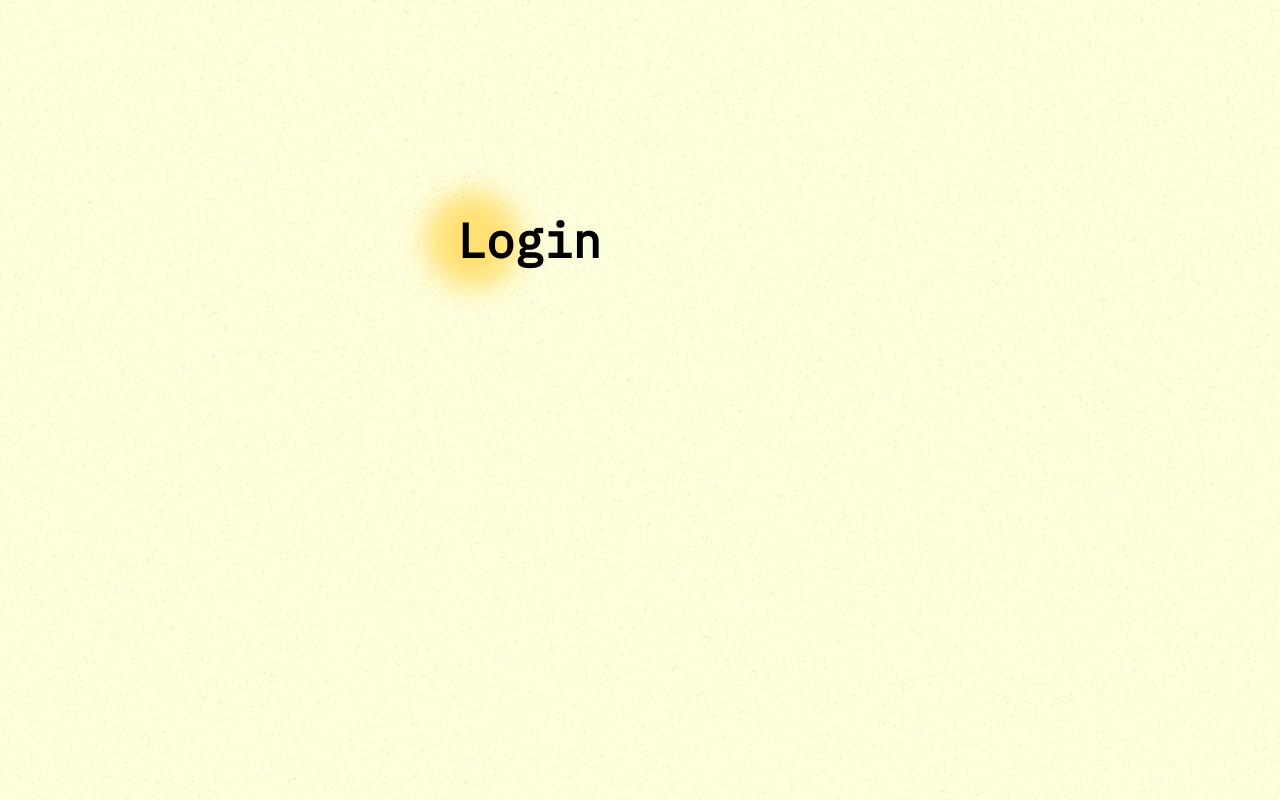
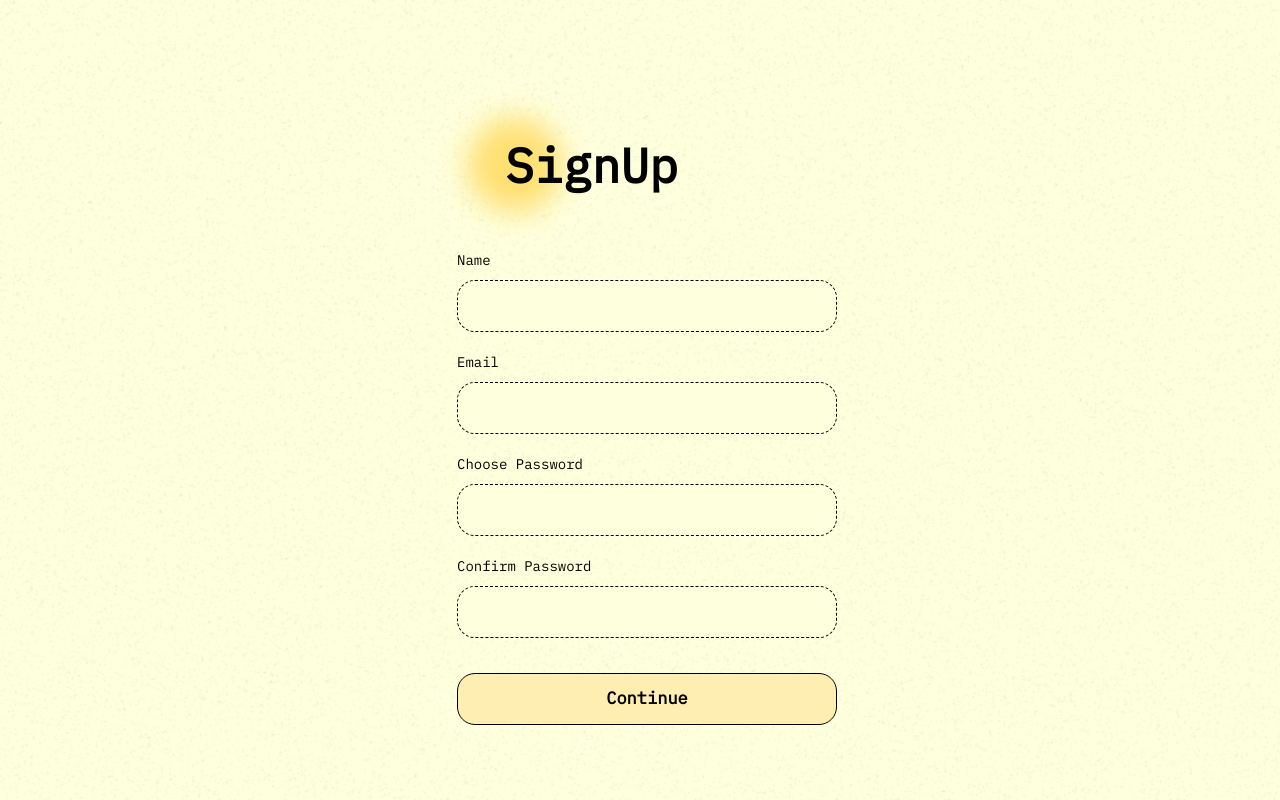
Before and after one commit to Saurav-K-S/AncesTree-Frontend, a React (Vite) app in the folder AncesTree-Frontend/: page /signup in a window 1280 px wide. Built offline with nearby package versions, Linux system fonts and the light colour scheme.

Commit message:
Static pages of Login, Signup and Forgot password completed

```diff
--- a/AncesTree-Frontend/package.json
+++ b/AncesTree-Frontend/package.json
@@ -12,7 +12,8 @@
   "dependencies": {
     "gsap": "^3.12.2",
     "react": "^18.2.0",
-    "react-dom": "^18.2.0"
+    "react-dom": "^18.2.0",
+    "react-router-dom": "^6.21.1"
   },
   "devDependencies": {
     "@types/react": "^18.2.15",
--- a/AncesTree-Frontend/src/App.jsx
+++ b/AncesTree-Frontend/src/App.jsx
@@ -1,11 +1,24 @@
-import Login from "./login/Login"
+import ForgotPassword from "./login-signup/ForgotPswd";
+import Login from "./login-signup/login/Login"
+import { BrowserRouter as Router, Route, Routes } from 'react-router-dom';
+import SignUp from "./login-signup/signup/SignUp";
+import SignUpNumber from "./login-signup/signup/SignUpNumber";
+
+
 
 function App() {
 
   return (
-    <>
-    <Login />
-    </>
+
+    <Router>
+      <Routes>
+        <Route exact path="/login" element={<Login/>} />
+        <Route exact path="/signup" element={<SignUp/>} />
+        <Route exact path="/signupnumber" element={<SignUpNumber/>} />
+        <Route path="/forgotpassword" element={<ForgotPassword/>} />
+      </Routes>
+    </Router>
+
   )
 }
 
--- /dev/null
+++ b/AncesTree-Frontend/src/components/Heading.jsx
@@ -0,0 +1,11 @@
+import React from "react";
+
+export default function Heading(props){
+    return <div className="w-[166px] h-[130px] flex justify-start items-center">
+        <div className="bg-hover-element w-[160px] h-[160px] absolute bg-cover -z-10" ></div>
+        <div className="text-[48px] ml-[70px] font-IBM-Plex-Mono font-semibold text-black">
+            {props.head}
+        </div>
+    </div>
+
+}
--- /dev/null
+++ b/AncesTree-Frontend/src/components/SubmitButton.jsx
@@ -0,0 +1,15 @@
+import React from "react";
+
+export default function  SubmitButton(props) {
+    return(
+        <div className="ml-[22px] mt-[35px]">
+        <div className="">{props.head}</div>
+        <div>
+            <button className="bg-[#FFEEB2] text-[17px] font-semibold font-IBM-Plex-Mono border-[0.5px] border-black rounded-[18px] w-[380px]  h-[52px] p-3 " >
+                {props.action}
+            </button>
+        </div>
+    </div>
+    );
+
+}
--- /dev/null
+++ b/AncesTree-Frontend/src/components/TextField.jsx
@@ -0,0 +1,10 @@
+import React from "react";
+
+export default function TextField(props){
+    return <div className="ml-[22px] mt-[20px]">
+        <div className="w-[425px] text-[14px] font-IBM-Plex-Mono">{props.head}</div>
+        <div>
+            <input className="bg-[#FEFFDD] border-[0.1px] border-black border-dashed rounded-[18px] w-[380px]  h-[52px] p-3 mt-[9px]" type={props.type}/>
+        </div>
+    </div>
+}
--- /dev/null
+++ b/AncesTree-Frontend/src/login-signup/ForgotPswd.jsx
@@ -0,0 +1,21 @@
+import React from 'react';
+import Heading from '../components/Heading';
+import TextField from '../components/TextField';
+import SubmitButton from '../components/SubmitButton';
+
+export default function ForgotPassword() {
+  return (
+    <div className="w-full h-screen flex justify-center items-center">
+            <div className="w-[424px] h-[450px]">
+
+            <Heading head="Login"/>
+              <div className='ml-[20px] font-IBM-Plex-Mono text-[17px] font-semibold'>Forgot Password?</div>
+              <TextField head="Please enter the phone number you used to register" type="number"/>
+
+
+              <SubmitButton action="Continue"/>
+
+            </div>
+        </div>
+  );
+};
--- /dev/null
+++ b/AncesTree-Frontend/src/login-signup/login/Login.jsx
@@ -0,0 +1,21 @@
+import React from "react";
+import { Link } from 'react-router-dom';
+import Heading from "../../components/Heading";
+import TextField from "../../components/TextField";
+import SubmitButton from "../../components/SubmitButton";
+
+export default function Login(){
+        return<div className="w-full h-screen flex justify-center items-center">
+            <div className="w-[410px] h-[450px]">
+
+                <Heading head="Login" />
+                <TextField head="Phone number" type="email"/>
+                <TextField head="Password" type="password"/>
+                <div className=" flex justify-end text-[13px] mt-[5px] text-[#6A6A6A] font-IBM-Plex-Mono" >
+                    <Link to="/forgot-password">Forgot password</Link>
+                </div>
+
+                <SubmitButton action="Login"/>
+            </div>
+        </div>
+}
--- /dev/null
+++ b/AncesTree-Frontend/src/login-signup/signup/SignUp.jsx
@@ -0,0 +1,17 @@
+import React from "react";
+import Heading from "../../components/Heading";
+import TextField from "../../components/TextField";
+import SubmitButton from "../../components/SubmitButton";
+
+export default function SignUp(){
+    return <div className="w-full h-screen flex justify-center items-center">
+        <div className="w-[410px] h-[600px]">
+            <Heading head="SignUp"/>
+            <TextField head="Name"/>
+            <TextField head="Email"/>
+            <TextField head="Choose Password"/>
+            <TextField head="Confirm Password"/>
+            <SubmitButton action="Continue"/>
+        </div>
+    </div>
+}
--- /dev/null
+++ b/AncesTree-Frontend/src/login-signup/signup/SignUpNumber.jsx
@@ -0,0 +1,15 @@
+import React from "react";
+import Heading from "../../components/Heading";
+import TextField from "../../components/TextField";
+import SubmitButton from "../../components/SubmitButton";
+
+export default function SignUpNumber(){
+    return <div className="w-full h-screen flex justify-center items-center">
+        <div className="w-[410px] h-[450px]">
+            <Heading head="SignUp"/>
+            <div className='ml-[20px] font-IBM-Plex-Mono text-[17px] font-semibold'>OTP Verification</div>
+            <TextField head="Phone number"/>
+            <SubmitButton action="Continue"/>
+        </div>
+    </div>
+}
--- a/AncesTree-Frontend/src/login/Login.jsx
+++ /dev/null
@@ -1,15 +0,0 @@
-import React from "react";
-
-export default function Login(){
-
-        return<div className="w-full h-screen flex justify-center items-center">
-            <div className="w-[410px] h-[450px]">
-
-                <div className="w-[166px] h-[130px] flex justify-end items-center">
-                    <div className="bg-hover-element w-[160px] h-[160px] absolute mr-12 bg-cover -z-10 justify-start" ></div>
-                    <div className="text-[48px] font-IBM-Plex-Mono font-semibold text-black">Login</div>
-                </div>
-
-            </div>
-        </div>
-}
```
Also changed, not shown: 1 other file (tests, documents, lock files or other folders).
